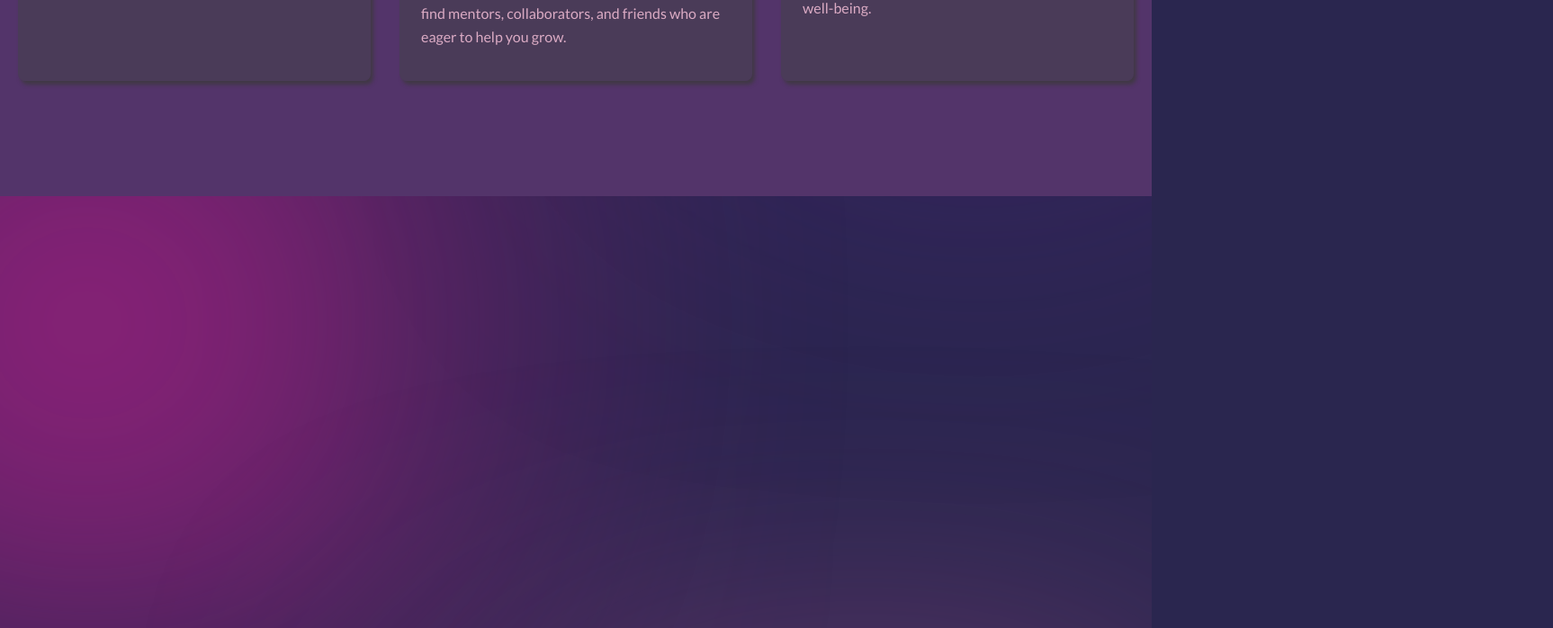
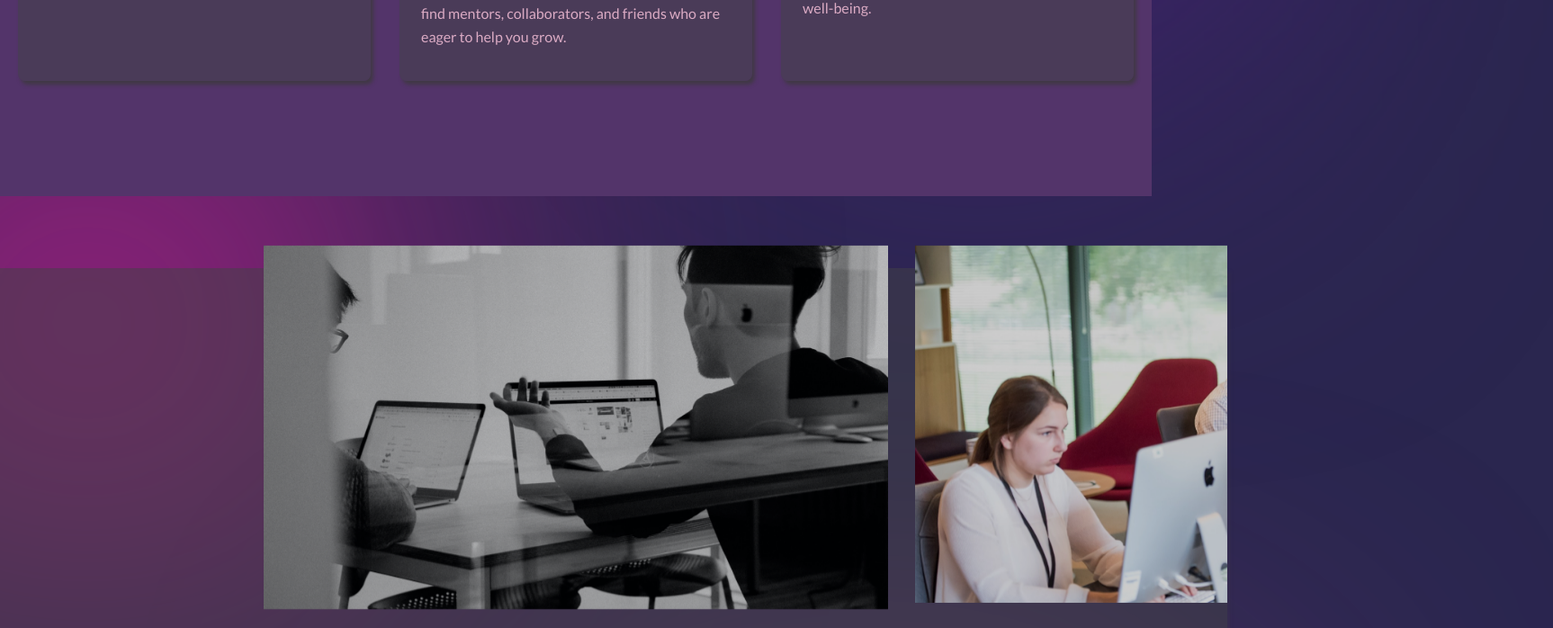
Before and after one commit to KristoJeremy/rx-labs-comprof, a Next.js app: page /Career in a window 1280 px wide. Shown: the part 1330-2028 px from the top of the page at 90% size, 1726 px wide, since content can reach past the window. Built offline with nearby package versions, Linux system fonts and the light colour scheme.

Commit message:
feat: adding animation swiper card

```diff
--- a/src/components/animationCard/style.css
+++ b/src/components/animationCard/animation.module.css
@@ -1,60 +1,23 @@
-*,
-*::before,
-*::after {
-  margin: 0;
-  padding: 0;
-  box-sizing: border-box;
-  list-style-type: none;
+.card_size {
+  width: 694px;
+  height: 529px;
 }
 
-:root {
-  --primary: #6a59ff;
-  --white: #ffffff;
-  --bg: #f5f5f5;
+.swiper_slide {
+  /* Center slide text vertically */
+  display: flex;
+  justify-content: center;
+  align-items: center;
+  width: auto !important;
 }
 
-html {
-  font-size: 62.5%;
-  scroll-behavior: smooth;
+.image {
+  border-radius: 25px;
+  height: 369.69px;
+  width: 160px;
 }
 
-@media (min-width: 1440px) {
-  html {
-    zoom: 1.5;
-  }
-}
-
-@media (min-width: 2560px) {
-  html {
-    zoom: 1.7;
-  }
-}
-
-@media (min-width: 3860px) {
-  html {
-    zoom: 2.5;
-  }
-}
-
-::-webkit-scrollbar {
-  width: 1.3rem;
-}
-
-::-webkit-scrollbar-thumb {
-  border-radius: 1rem;
-  background: #797979;
-  transition: all 0.5s ease-in-out;
-}
-
-::-webkit-scrollbar-thumb:hover {
-  background: #222224;
-}
-
-::-webkit-scrollbar-track {
-  background: #f9f9f9;
-}
-
-body {
+.body {
   font-size: 1.6rem;
   background: var(--bg);
 }
@@ -182,3 +145,84 @@ body {
 .swiper-pagination .swiper-pagination-bullet-active {
   background: var(--primary);
 }
+
+.image {
+  border-radius: 30px;
+  height: 100.2%;
+}
+
+@media (max-width: 639px) {
+  .image {
+    border-radius: 10px;
+    height: 227.5px;
+    width: 99px;
+  }
+}
+
+@media (max-width: 1023px) {
+  .title {
+    font-size: 30px;
+    letter-spacing: 0.4;
+    line-height: 34px;
+  }
+
+  .card_size {
+    width: 485px;
+    height: 369.69px;
+  }
+
+  .image {
+    border-radius: 25px;
+    height: 369.69px;
+    width: 160px;
+  }
+
+  .glassmorphism {
+    background: rgba(255, 255, 255, 0.08);
+    border-radius: 25px;
+    box-shadow: 0 3px 20px rgba(0, 0, 0, 0.3);
+    backdrop-filter: blur(6.9px);
+    -webkit-backdrop-filter: blur(6.9px);
+  }
+
+  .desc {
+    font-size: 10px;
+    color: #dabccb;
+    line-height: normal;
+    text-align: justify;
+  }
+}
+
+@media (max-width: 767px) {
+  .title {
+    font-size: 24px;
+    letter-spacing: 0.4;
+    line-height: 28px;
+  }
+
+  .card_size {
+    width: 370px;
+    height: 282.02px;
+  }
+
+  .image {
+    border-radius: 20px;
+    height: 282.02px;
+    width: 122.05px;
+  }
+
+  .glassmorphism {
+    background: rgba(255, 255, 255, 0.08);
+    border-radius: 20px;
+    box-shadow: 0 1px 15px rgba(0, 0, 0, 0.3);
+    backdrop-filter: blur(6.9px);
+    -webkit-backdrop-filter: blur(6.9px);
+  }
+
+  .desc {
+    font-size: 9px;
+    color: #dabccb;
+    line-height: normal;
+    text-align: justify;
+  }
+}
--- a/src/components/animationCard/animationCard.js
+++ b/src/components/animationCard/animationCard.js
@@ -1,67 +1,75 @@
 import React from 'react';
-import { Swiper, SwiperSlide } from 'swiper/react';
-import SwiperCore, { EffectCoverflow, Pagination, Navigation } from 'swiper';
-import 'swiper/swiper.min.css';
-import 'swiper/components/effect-coverflow/effect-coverflow.min.css';
-import 'swiper/components/pagination/pagination.min.css';
-import 'swiper/components/navigation/navigation.min.css';
+// import { Swiper, SwiperSlide } from 'swiper/react';
+// import SwiperCore, { EffectCoverflow, Pagination, Navigation } from 'swiper';
+import { Swiper, SwiperSlide } from "swiper/react";
+import { Pagination, Autoplay } from "swiper/modules";
+import "swiper/css";
+import "swiper/css/pagination";
 import Image from 'next/image';
+import styles from "./animation.module.css";
 
 import slide_image_1 from '../../../public/animationimg/img1.png';
 import slide_image_2 from '../../../public/animationimg/img2.png';
 import slide_image_3 from '../../../public/animationimg/img3.png';
 
 // Initialize Swiper
-SwiperCore.use([EffectCoverflow, Pagination, Navigation]);
 
 function Card() {
+  const data = [
+    {
+      url: slide_image_2,
+    },
+    {
+      url: slide_image_1,
+    },
+    {
+      url: slide_image_3,
+    },
+  ];
   return (
     <>
-      <Swiper
-        effect="coverflow"
-        grabCursor={true}
-        centeredSlides={true}
-        loop={true}
-        slidesPerView="auto"
-        coverflowEffect={{
-          rotate: 0,
-          stretch: 0,
-          depth: 100,
-          modifier: 2.5,
-        }}
-        pagination={{ clickable: true }}
-        navigation={{ clickable: true }}
-        className="swiper_container"
+      {data.map((data, index) => (
+        <SwiperSlide
+          key={index}
+          className={`${styles.swiper_slide} md:py-6 py-4`}
         >
-        <SwiperSlide>
-          <Image src={slide_image_1} alt="slide_image" />
+          <div
+            id="card"
+            className={`${styles.card_size}`}
+          >
+                <Image
+                  src={data.url}
+                  className="object-fit"
+                  // alt={data.alt}
+                />
+          </div>
         </SwiperSlide>
-        <SwiperSlide>
-          <Image src={slide_image_2} alt="slide_image" />
-        </SwiperSlide>
-        <SwiperSlide>
-          <Image src={slide_image_3} alt="slide_image" />
-        </SwiperSlide>
-      </Swiper>
-      <div className="slider-controler">
-        <div className="swiper-button-prev slider-arrow">
-          <ion-icon name="arrow-back-outline"></ion-icon>
-        </div>
-        <div className="swiper-button-next slider-arrow">
-          <ion-icon name="arrow-forward-outline"></ion-icon>
-        </div>
-        <div className="swiper-pagination"></div>
-      </div>
+      ))}
     </>
   );
 }
 
 export const AnimationCard = () => {
   return (
-    <section>
+    <>
+  <div className="flex justify-center">
+    <section className="w-2/3">
+      <div className="shadow-[3px_4px_4px_0px_rgba(64,_56,_69,_0.25)] bg-[rgba(66,_66,_70,_0.5)] flex flex-col justify-end gap-6 h-[700px] items-center py-5">
+        <div className="w-full aspect-w-16 aspect-h-9">
+          <Swiper
+            slidesPerView={"auto"}
+            centeredSlides={true}
+            spaceBetween={30}
+            autoplay={{
+              delay: 3500,
+              disableOnInteraction: false,
+            }}
+            modules={[Autoplay]}
+            className={`mySwiper`}
+          >
             {Card()}
-      <div id="NewRootRoot" className="flex flex-col w-full">
-        <div className="shadow-[3px_4px_4px_0px_rgba(64,_56,_69,_0.25)] bg-[rgba(66,_66,_70,_0.5)] flex flex-col justify-end gap-6 h-[635px] shrink-0 items-center py-32">
+          </Swiper>
+        </div>
         <div className="text-center text-5xl font-['Poppins'] font-bold text-white">
           Let's Begin Our Journey Together!
         </div>
@@ -70,190 +78,8 @@ export const AnimationCard = () => {
           a part of something extraordinary. Your future starts here!
         </div>
       </div>
+    </section>
   </div>
-    </section>
+</>
   );
 };
-
-
-
-
-
-
-
-
-// import React from 'react';
-// import { Swiper, SwiperSlide } from 'swiper/react';
-// import { EffectCoverflow, Pagination, Navigation } from 'swiper';
-// import 'swiper/css';
-// import 'swiper/css/effect-coverflow';
-// import 'swiper/css/pagination';
-// import 'swiper/css/navigation';
-// import Image from 'next/image';
-
-// import slide_image_1 from '../../../public/animationimg/img1.png';
-// import slide_image_2 from '../../../public/animationimg/img2.png';
-// import slide_image_3 from '../../../public/animationimg/img3.png';
-
-// function Card() {
-//   return (
-//         <>
-//         <SwiperSlide>
-//           <Image src={slide_image_1} alt="slide_image" className="" />
-//         </SwiperSlide>
-//         <SwiperSlide>
-//               <Image src={slide_image_2} alt="slide_image" className="" />
-//         </SwiperSlide>
-//         <SwiperSlide>
-//               <Image src={slide_image_3} alt="slide_image" className="" />
-//         </SwiperSlide><div className="slider-controler">
-//               <div className="swiper-button-prev slider-arrow">
-//                   <ion-icon name="arrow-back-outline"></ion-icon>
-//               </div>
-//               <div className="swiper-button-next slider-arrow">
-//                   <ion-icon name="arrow-forward-outline"></ion-icon>
-//               </div>
-//               <div className="swiper-pagination"></div>
-//           </div></>
-//   );
-// }
-
-// export const AnimationCard = () => {
-//   return (
-//     <section>
-//       <div id="NewRootRoot" className="flex flex-col w-full">
-//       <Swiper
-//         effect={'coverflow'}
-//         grabCursor={true}
-//         centeredSlides={true}
-//         loop={true}
-//         slidesPerView={'auto'}
-//         coverflowEffect={{
-//           rotate: 0,
-//           stretch: 0,
-//           depth: 100,
-//           modifier: 2.5,
-//         }}
-//         pagination={{ el: '.swiper-pagination', clickable: true }}
-//         navigation={{
-//           nextEl: '.swiper-button-next',
-//           prevEl: '.swiper-button-prev',
-//           clickable: true,
-//         }}
-//         modules={[EffectCoverflow, Pagination, Navigation]}
-//         className="swiper_container"
-//       >
-//         {Card()}
-//       </Swiper>
-//         <div className="shadow-[3px_4px_4px_0px_rgba(64,_56,_69,_0.25)] bg-[rgba(66,_66,_70,_0.5)] flex flex-col justify-end gap-6 h-[635px] shrink-0 items-center py-32">
-//           <div className="text-center text-5xl font-['Poppins'] font-bold text-white">
-//             Let's Begin Our Journey Together!
-//           </div>
-//           <div className="text-center text-xl font-['Lato'] text-[#c9a1b6] w-3/5">
-//             Ready to embark on an exciting career journey with us? Join RX Labs and be
-//             a part of something extraordinary. Your future starts here!
-//           </div>
-//         </div>
-//       </div>
-//     </section>
-//   );
-// };
-
-
-
-
-
-
-
-
-// import React, { useState, useEffect, useRef } from "react";
-// import {
-//     LatoReguler,
-//     PoppinsMedium,
-//     PoppinsSemiBold,
-//     PoppinsBold,
-//   } from "@/fonts/font";
-
-// // Import dependencies
-
-// import React from 'react';
-// import { Swiper, SwiperSlide } from 'swiper/react';
-// import { EffectCoverflow, Pagination, Navigation } from 'swiper';
-// import 'swiper/css';
-// import 'swiper/css/effect-coverflow';
-// // import 'swiper/swiper-bundle.min.css';
-// import 'swiper/css/pagination';
-// import 'swiper/css/navigation';
-// import Image from "next/image";
-
-// import slide_image_1 from '../../../public/animationimg/img1.png';
-// import slide_image_2 from '../../../public/animationimg/img2.png';
-// import slide_image_3 from '../../../public/animationimg/img3.png';
-
-// function Card(){
-// return(
-//     <div className="container">
-//         <Swiper
-//             effect={'coverflow'}
-//             grabCursor={true}
-//             centeredSlides={true}
-//             loop={true}
-//             slidesPerView={'auto'}
-//             coverflowEffect={{
-//             rotate: 0,
-//             stretch: 0,
-//             depth: 100,
-//             modifier: 2.5,
-//             }}
-//             pagination={{ el: '.swiper-pagination', clickable: true }}
-//             navigation={{
-//             nextEl: '.swiper-button-next',
-//             prevEl: '.swiper-button-prev',
-//             clickable: true,
-//             }}
-//             modules={[EffectCoverflow, Pagination, Navigation]}
-//             className="swiper_container"
-//         >
-//             <SwiperSlide>
-//             <Image src={slide_image_1} alt="slide_image" />
-//             </SwiperSlide>
-//             <SwiperSlide>
-//             <Image src={slide_image_2} alt="slide_image" />
-//             </SwiperSlide>
-//             <SwiperSlide>
-//             <Image src={slide_image_3} alt="slide_image" />
-//             </SwiperSlide>
-//             <div className="slider-controler">
-//             <div className="swiper-button-prev slider-arrow">
-//                 <ion-icon name="arrow-back-outline"></ion-icon>
-//             </div>
-//             <div className="swiper-button-next slider-arrow">
-//                 <ion-icon name="arrow-forward-outline"></ion-icon>
-//             </div>
-//             <div className="swiper-pagination"></div>
-//             </div>
-//         </Swiper>
-//     </div>
-// )
-// }
-
-// export const AnimationCard = ()=> {
-//     return(
-//     <section>
-//         {Card()}
-//             <div id="NewRootRoot" className="flex flex-col w-full">
-//                 <div className="shadow-[3px_4px_4px_0px_rgba(64,_56,_69,_0.25)] bg-[rgba(66,_66,_70,_0.5)] flex flex-col justify-end gap-6 h-[635px] shrink-0 items-center py-32">
-//                     <div className="text-center text-5xl font-['Poppins'] font-bold text-white"
-//                     style={PoppinsBold.style}>
-//                         Let's Begin Our Journey Together!
-//                     </div>
-//                     <div className="text-center text-xl font-['Lato'] text-[#c9a1b6] w-3/5"
-//                     style={LatoReguler.style}>
-//                     Ready to embark on an exciting career journey with us? Join RX Labs and be
-//                     a part of something extraordinary. Your future starts here!
-//                     </div>
-//                 </div>
-//             </div>
-//         </section>
-//     )
-// }
--- a/src/pages/Career/index.js
+++ b/src/pages/Career/index.js
@@ -30,9 +30,9 @@ function index() {
       <div className="z-0">
         <JoinUs />
       </div>
-      {/* <div className="z-0">
+      <div className="z-0 flex items-center justify-center mt-[10vh]">
         <AnimationCard />
-      </div> */}
+      </div>
 
       {/* COMPONENT END */}
     </>
```
Also changed, not shown: public/animationimg/img1.png. Lines whose indentation alone changed are shown as unchanged.
